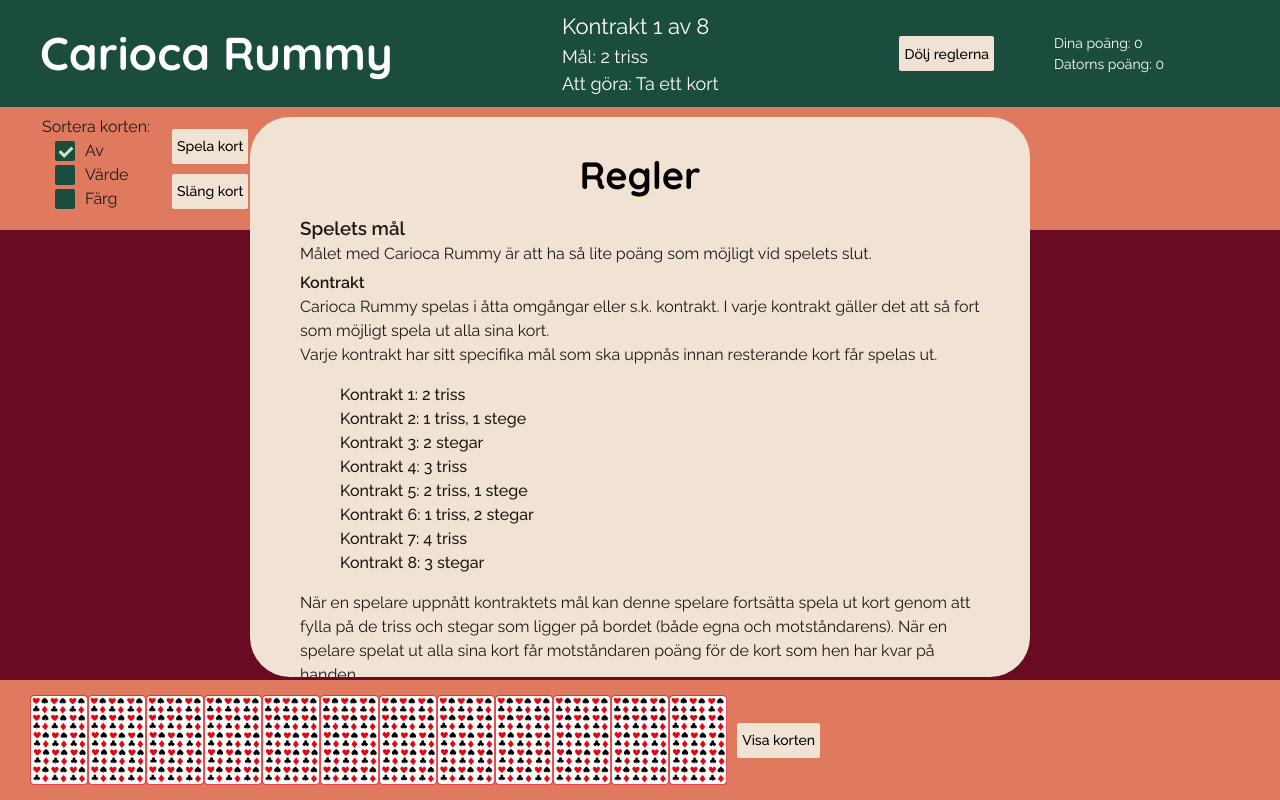
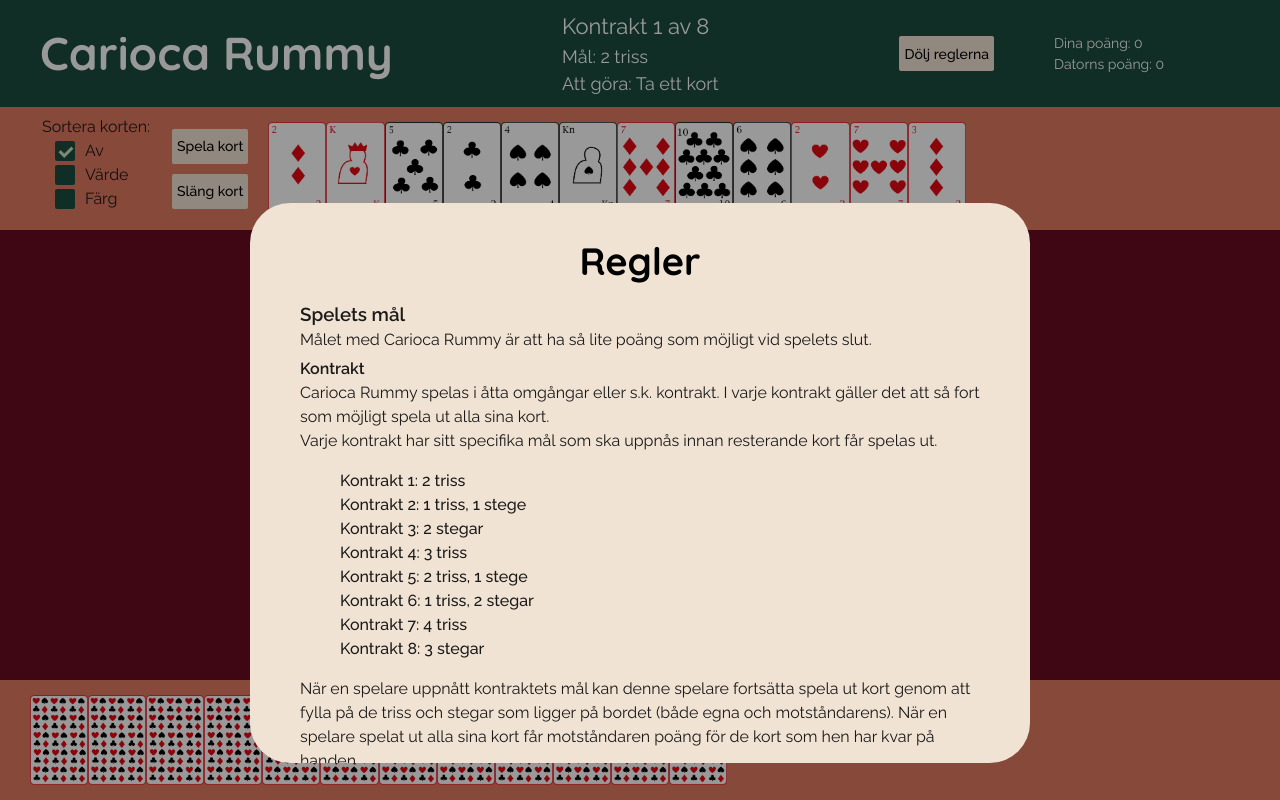
Before and after one commit to Tejpex/carioca-rummy, a React (Vite) app: page / in a window 1280 px wide. Both pictures are taken after a click on the button "Visa reglerna". Shown: the top 800 px of the page. Built offline with nearby package versions, Linux system fonts and the light colour scheme.

Commit message:
Fix problem with overlay

```diff
--- a/src/components/Button.jsx
+++ b/src/components/Button.jsx
@@ -1,8 +1,8 @@
 import styled from "styled-components"
 
-export const Button = ({text, func, color}) => {
+export const Button = ({text, func, color, disabled}) => {
   return (
-    <MyButton onClick={func} color={color}>
+    <MyButton onClick={(e) => func(e)} color={color} disabled={disabled}>
       {text}
     </MyButton>
   )
--- a/src/components/GameSite.jsx
+++ b/src/components/GameSite.jsx
@@ -19,7 +19,7 @@ export const GameSite = () => {
 
   return (
     <MainWindow>
-      <RulesInfo isOpen={showRules} onClose={() => setShowRules(false)} />
+      {showRules && <RulesInfo />}
       {gameOver && <GameOver />}
       {!gameOver && (
         <div>
--- a/src/components/Header.jsx
+++ b/src/components/Header.jsx
@@ -23,7 +23,10 @@ export const Header = () => {
         )}
         <Button
           text={showRules ? "Dölj reglerna" : "Visa reglerna"}
-          func={() => setShowRules(!showRules)}
+          func={(e) => {
+            e.stopPropagation()
+            setShowRules(!showRules)
+          }}
           color="var(--secondary-light)"
         />
       </InfoDiv>
--- a/src/components/RulesInfo.jsx
+++ b/src/components/RulesInfo.jsx
@@ -1,39 +1,31 @@
 import styled from "styled-components"
-import { useEffect, useRef } from "react"
+import { useEffect } from "react"
 import { useCarioca } from "../contexts/CariocaContext"
 
-export const RulesInfo = ({ isOpen, onClose }) => {
-  const { showRules } = useCarioca()
-  const panelRef = useRef(null)
+export const RulesInfo = () => {
+  const { showRules, setShowRules } = useCarioca()
+
+  if (!showRules) return null
 
   useEffect(() => {
-    const handleClickOutside = (event) => {
-      const target = event.target
+    if (!showRules) return
 
-      if (panelRef.current && !panelRef.current.contains(target)) {
-        onClose()
+    const handleEsc = (e) => {
+      if (e.key === "Escape") {
+        setShowRules(false)
       }
     }
 
-    if (isOpen) {
-      document.body.style.overflow = "hidden"
-      document.addEventListener("mousedown", handleClickOutside)
-    } else {
-      document.body.style.overflow = "unset"
-      document.removeEventListener("mousedown", handleClickOutside)
-    }
+    document.addEventListener("keydown", handleEsc)
 
     return () => {
-      document.body.style.overflow = "unset"
-      document.removeEventListener("mousedown", handleClickOutside)
+      document.removeEventListener("keydown", handleEsc)
     }
-  }, [isOpen, onClose])
-
-  if (!isOpen) return null
+  }, [showRules])
 
   return (
-    <Box isOpen={isOpen} ref={panelRef}>
-      <RulesBox>
+    <Overlay onClick={() => setShowRules(false)}>
+      <RulesBox onClick={(e) => e.stopPropagation()}>
         <Title>Regler</Title>
         <ParagraphTitle>Spelets mål</ParagraphTitle>
         <Text>
@@ -117,26 +109,30 @@ export const RulesInfo = ({ isOpen, onClose }) => {
           blandas och varje spelare tilldelas tolv kort.
         </Text>
       </RulesBox>
-    </Box>
+    </Overlay>
   )
 }
 
-const Box = styled.div`
-  width: 100wv;
+const Overlay = styled.div`
+  position: fixed;
+  inset: 0;
+  background: rgba(0, 0, 0, 0.4);
   display: flex;
   justify-content: center;
+  align-items: center;
+  z-index: 100;
 `
 
 const RulesBox = styled.div`
-  position: absolute;
-  z-index: 1;
   max-width: 700px;
   max-height: 500px;
   overflow-y: scroll;
-  margin: 10px;
+  margin: 175px 0 10px;
   padding: 20px 40px 40px;
   border-radius: 40px;
   background-color: var(--light);
+  position: relative;
+  z-index: 101;
 `
 
 const Title = styled.h2`
@@ -146,8 +142,8 @@ const Title = styled.h2`
   color: black;
   font-family: "Quicksand", serif;
   font-weight: 700;
+  align-self: center;
   font-style: normal;
-  align-self: center;
 `
 
 const ParagraphTitle = styled.h3`
```
